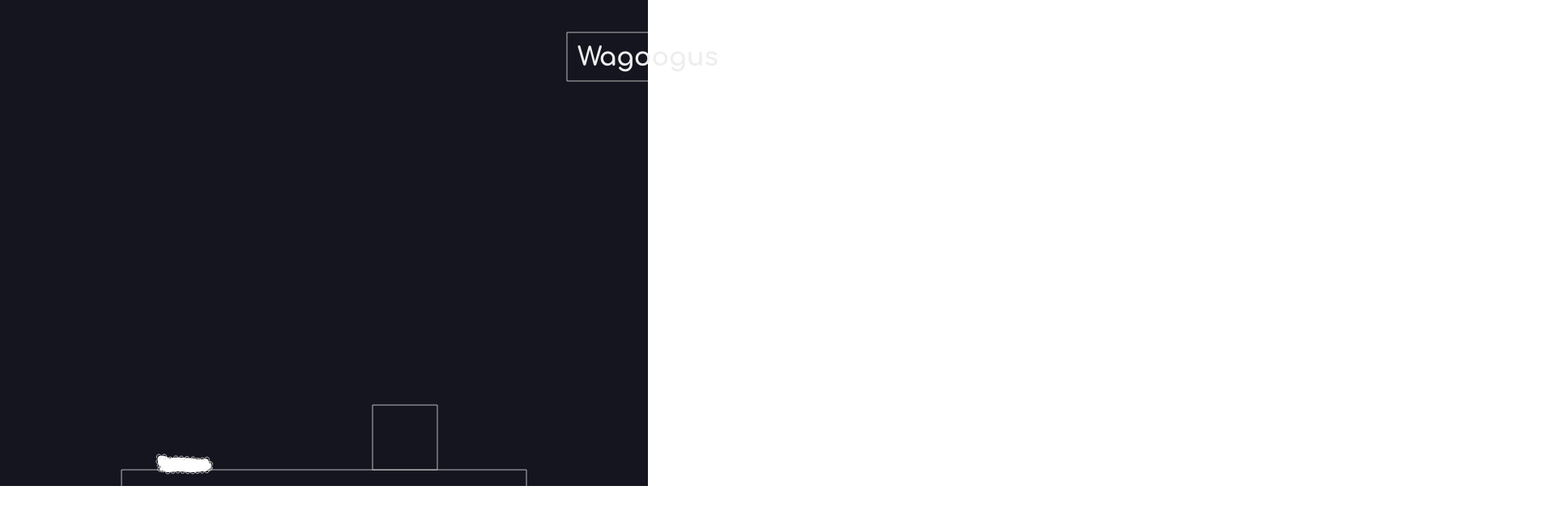
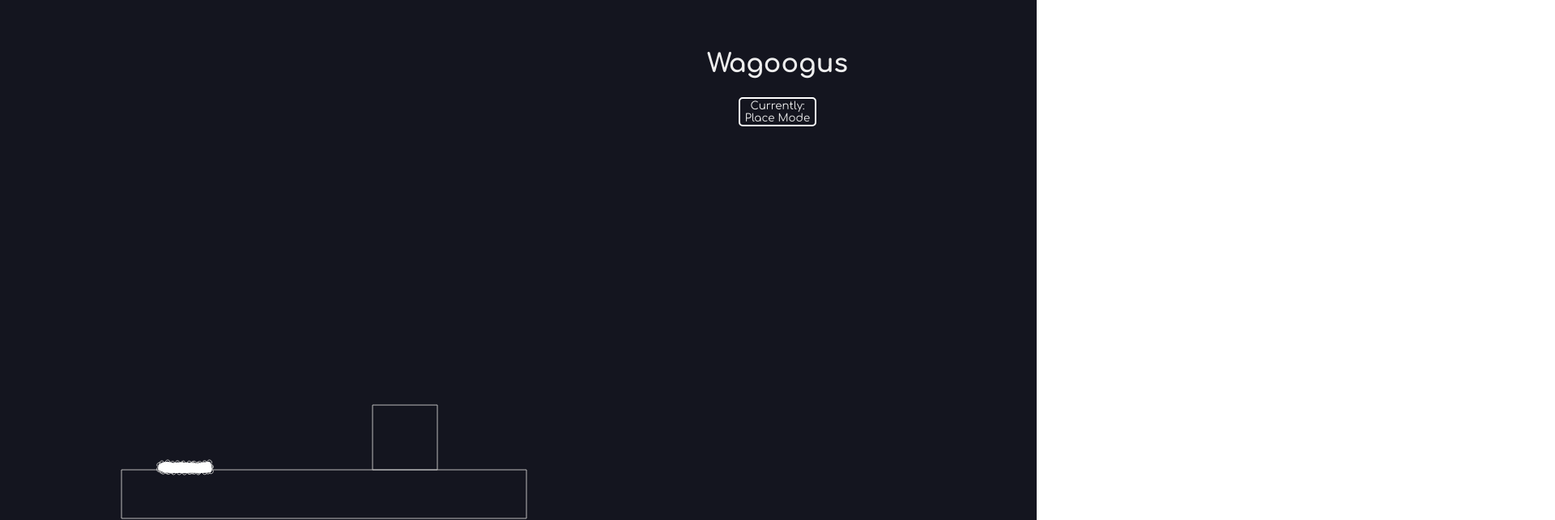
Before and after one commit to jblob-devs/limbo, a plain HTML site: page index.html in a window 1280 px wide. Shown: the top 642 px of the page at 81% size, 1920 px wide, since content can reach past the window. Drawn offline with Linux system fonts and the light colour scheme; animation ran at ten frames a second.

Commit message:
Cleaned up ui

```diff
--- a/index.html
+++ b/index.html
@@ -1,11 +1,9 @@
 <!DOCTYPE html>
 <html>
     <style>
-        #textbox {
+        #textbox,#title,#SwitchMode {
             position: absolute;
             color: #eee;
-            height: 80px;
-            width: 140px;
             cursor: move;
             font-family: "Comfortaa", sans-serif;
             user-select: none;
@@ -16,6 +14,19 @@
             position: relative;
             height: 100%;
             margin: 0;
+        }button {
+            background-color: transparent;
+            background-repeat: no-repeat;
+            border: none;
+            cursor: pointer;
+            border: 2px solid white;
+            border-radius: 5px;
+            overflow: hidden;
+            color: #eee;
+            font-family: "Comfortaa", sans-serif;
+        }button:hover{
+            transform: scale(0.9);
+            transition: 0.5s ease;
         }
     </style>
     <head>
@@ -28,8 +39,12 @@
     <canvas id="CANVAS"></canvas>
 
     <body>
-        <div id="textbox">
+        <div id="title" style="top:5vh;width:150vw">
             <h1>Wagoogus</h1>
+        </div>
+
+        <div id="SwitchMode" style="top:15vh;width:150vw">
+            <button id="switchModeButton" onclick="switchPlacementMode()">Currently:<br> Place Mode</button>
         </div>
     </body>
     <script>
@@ -70,9 +85,9 @@
     });
 
 
-    canvas.width = window.screen.width
+    canvas.width = window.innerWidth
 
-    canvas.height = window.screen.height
+    canvas.height = window.innerHeight
 
     // create two boxes and a ground
     var ground = Bodies.rectangle(400, 610, 500, 60, { isStatic: true });
@@ -80,24 +95,6 @@
     var mouseBox = Bodies.rectangle(500, 100, 80, 80);
     var softBody = Composites.softBody(200, 100, 10, 10, 0, 0, true, 3, particleOptions, constraintOptions);
 
-    let textboxArray = [];
-
-    const box = {
-        h: 80,
-        w: 140,
-        body: Bodies.rectangle(800, 70, 200, 60, { isStatic: true }),
-        elem: document.querySelector("#textbox"),
-        render() {
-            const {x, y} = this.body.position;
-            this.elem.style.top = `${y - this.h / 2}px`;
-            this.elem.style.left = `${x - this.w / 2}px`;
-            this.elem.style.transform = `rotate(${this.body.angle}rad)`;
-        }
-    };
-
-
-
-    textboxArray.push(box)
 
     var particleOptions = {
         friction: 0.01,
@@ -120,29 +117,29 @@
 
 
     canvas.addEventListener("mousedown", function (e) {
-
-        getMousePosition(canvas, e);
+        if(mode == "place"){
+            getMousePosition(canvas, e);
         console.log(mouseX, mouseY)
         var mouseBox = Bodies.rectangle(mouseX, mouseY, 80, 80);
         var softBody = Composites.softBody(mouseX, mouseY, 7, 7, 0, 0, true, 10, particleOptions, constraintOptions);
         Composite.add(engine.world, softBody);
+        }
+    });
+
+    function switchPlacementMode(){
+        if(mode == "place"){
+            mode="drag"
+            document.getElementById("switchModeButton").innerHTML = "Currently: <br> Drag Mode"
+        }else{
+            mode="place"
+            document.getElementById("switchModeButton").innerHTML  = "Currently: <br> Place Mode"
+        }
+    }
 
 
 
-
-    });
-
-    (function rerender() {
-        for(let i = 0; i < textboxArray.length; i++){
-            textboxArray[i].render();
-        }
-        Engine.update(engine);
-        requestAnimationFrame(rerender);
-    })();
-
-
     // add all of the bodies to the world
-    Composite.add(engine.world, [ground, box.body, canvasmouse, mConstraint, mouseBox, softBody]);
+    Composite.add(engine.world, [ground,canvasmouse, mConstraint, mouseBox, softBody]);
 
     // run the renderer
     Render.run(render);
@@ -153,12 +150,6 @@
     // run the engine
     //BROKEN CODE, needs to detect a textboc on click
     Runner.run(runner, engine);
-    Events.on(runner, "tick", function(event){
-        if (mConstraint.body == box.body) {
-            alert("yee")
-            return;
-        }
-        console.log("e")
-    });
+
 </script>
 </html>
```
